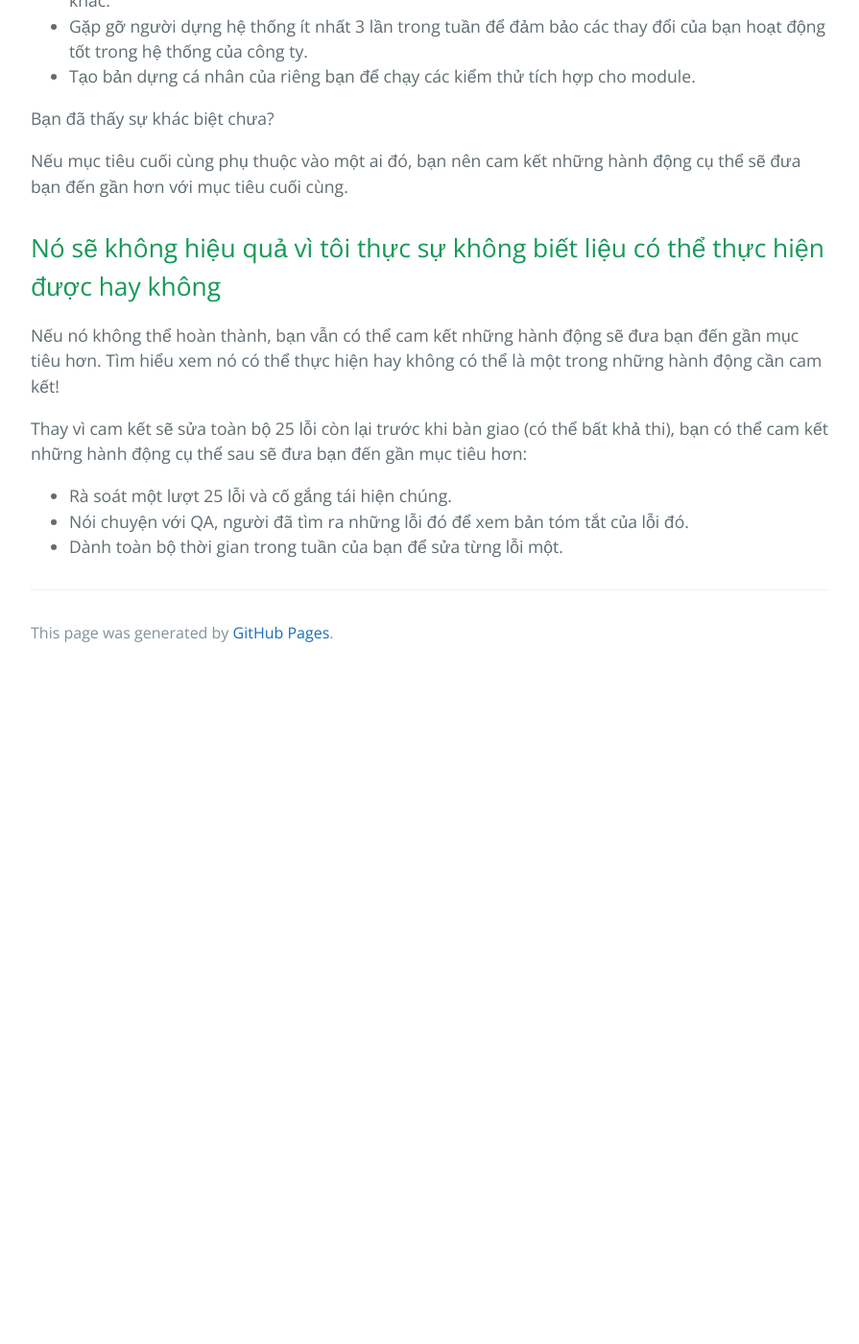
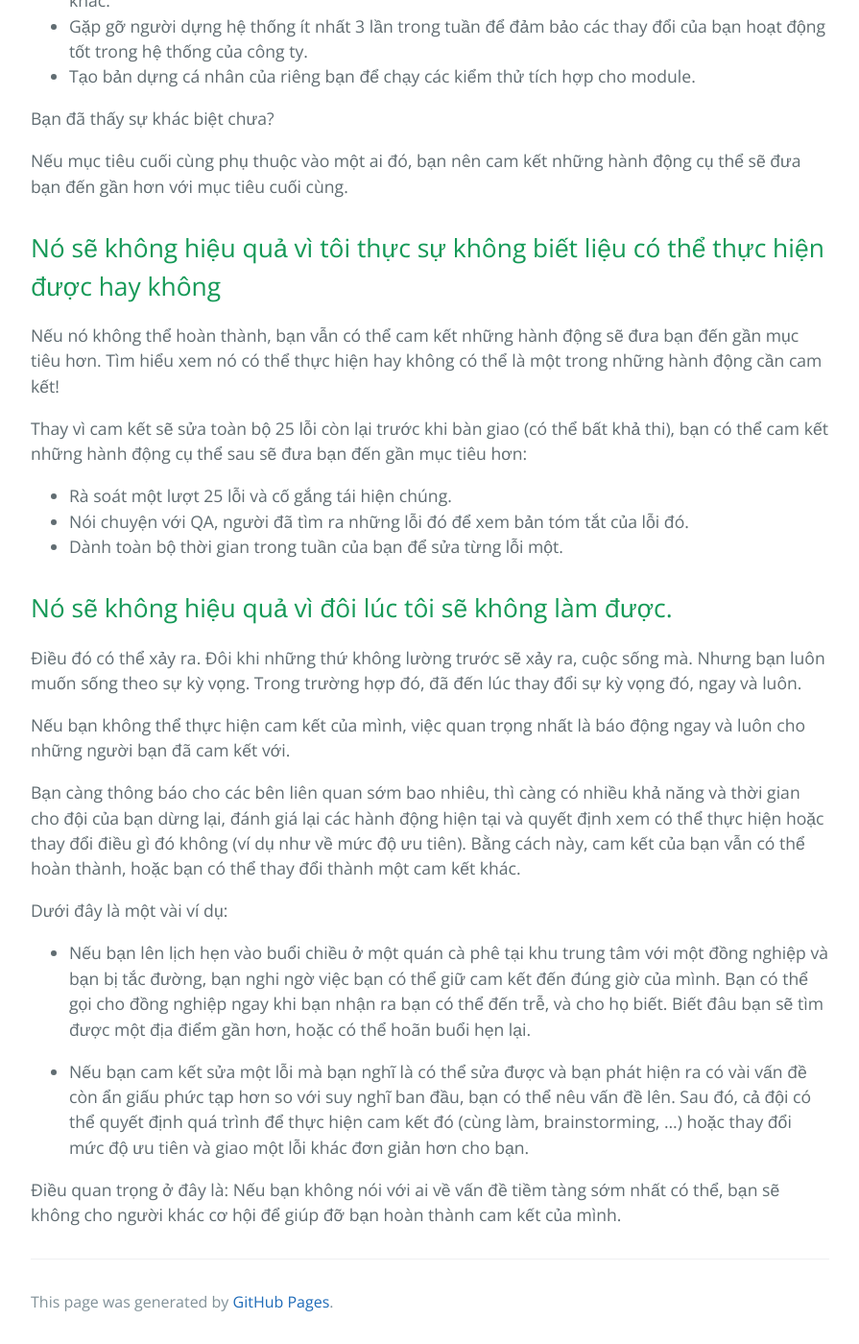
Before and after one commit to HaiBV/haibv.github.io, a Jekyll site: the page built from clean-coder/chapter-3-saying-yes.md, in a window 1280 px wide and 1400 px high, scrolled down 4448 px. Shown: the whole window at 96% size, without its empty margins (192-1087 px from the left). Built offline with Jekyll 4.4.1, drawn with Linux system fonts in a browser that asks for light colours; our own code applies the rules of GitHub Pages for plain Markdown files; before the commit the page ends 5151 px from its top, so only the background shows below that.

Commit message:
Book - The Clean Coder - Chapter 3 - Saying Yes

```diff
--- a/clean-coder/chapter-3-saying-yes.md
+++ b/clean-coder/chapter-3-saying-yes.md
@@ -114,3 +114,19 @@ Thay vì cam kết sẽ sửa toàn bộ 25 lỗi còn lại trước khi bàn g
 - Rà soát một lượt 25 lỗi và cố gắng tái hiện chúng.
 - Nói chuyện với QA, người đã tìm ra những lỗi đó để xem bản tóm tắt của lỗi đó.
 - Dành toàn bộ thời gian trong tuần của bạn để sửa từng lỗi một.
+
+## Nó sẽ không hiệu quả vì đôi lúc tôi sẽ không làm được.
+
+Điều đó có thể xảy ra. Đôi khi những thứ không lường trước sẽ xảy ra, cuộc sống mà. Nhưng bạn luôn muốn sống theo sự kỳ vọng. Trong trường hợp đó, đã đến lúc thay đổi sự kỳ vọng đó, ngay và luôn.
+
+Nếu bạn không thể thực hiện cam kết của mình, việc quan trọng nhất là báo động ngay và luôn cho những người bạn đã cam kết với.
+
+Bạn càng thông báo cho các bên liên quan sớm bao nhiêu, thì càng có nhiều khả năng và thời gian cho đội của bạn dừng lại, đánh giá lại các hành động hiện tại và quyết định xem có thể thực hiện hoặc thay đổi điều gì đó không (ví dụ như về mức độ ưu tiên). Bằng cách này, cam kết của bạn vẫn có thể hoàn thành, hoặc bạn có thể thay đổi thành một cam kết khác.
+
+Dưới đây là một vài ví dụ:
+
+- Nếu bạn lên lịch hẹn vào buổi chiều ở một quán cà phê tại khu trung tâm với một đồng nghiệp và bạn bị tắc đường, bạn nghi ngờ việc bạn có thể giữ cam kết đến đúng giờ của mình. Bạn có thể gọi cho đồng nghiệp ngay khi bạn nhận ra bạn có thể đến trễ, và cho họ biết. Biết đâu bạn sẽ tìm được một địa điểm gần hơn, hoặc có thể hoãn buổi hẹn lại.
+
+- Nếu bạn cam kết sửa một lỗi mà bạn nghĩ là có thể sửa được và bạn phát hiện ra có vài vấn đề còn ẩn giấu phức tạp hơn so với suy nghĩ ban đầu, bạn có thể nêu vấn đề lên. Sau đó, cả đội có thể quyết định quá trình để thực hiện cam kết đó (cùng làm, brainstorming, ...) hoặc thay đổi mức độ ưu tiên và giao một lỗi khác đơn giản hơn cho bạn.
+
+Điều quan trọng ở đây là: Nếu bạn không nói với ai về vấn đề tiềm tàng sớm nhất có thể, bạn sẽ không cho người khác cơ hội để giúp đỡ bạn hoàn thành cam kết của mình.
```
